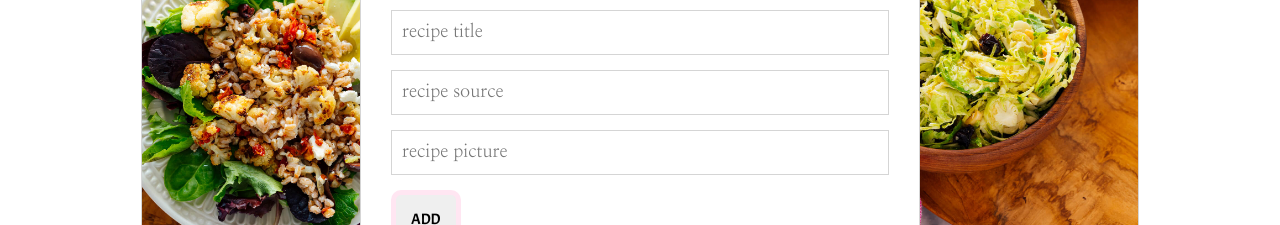
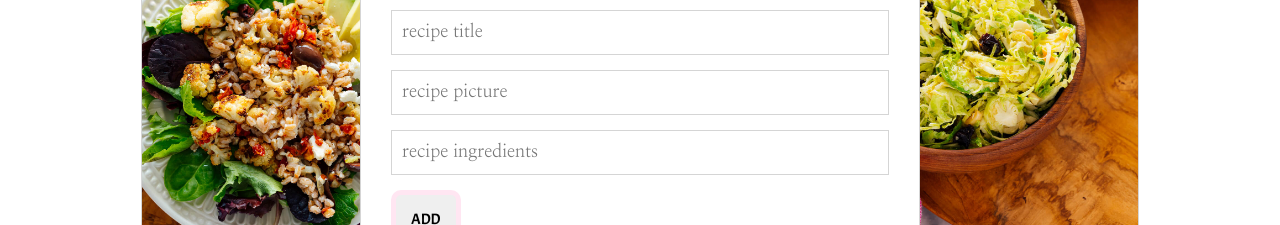
Before and after one commit to lyudmyla-horbyk/recipe-box, a Vue app: page / in a window 1280 px wide. Both pictures are taken after a click on the button "ADD RECIPE". Shown: the part 297-522 px from the top of the page. Built offline with nearby package versions, Linux system fonts and the light colour scheme.

Commit message:
add new recipes and close popup

```diff
--- a/src/App.vue
+++ b/src/App.vue
@@ -6,7 +6,7 @@
         <RecipeCover v-for="recipe in recipes" :key="recipe.title" :recipe="recipe" />
       </div>
     </main>
-    <PopupAddRecipe v-if="popupAddRecipe" />
+    <PopupAddRecipe v-on:add="addRecipe" v-on:close="closePopup" v-if="popupAddRecipe" />
   </div>
 </template>
 
@@ -48,6 +48,12 @@ export default {
   methods: {
     onClickAddNewPopup() {
       this.popupAddRecipe = true;
+    },
+    closePopup() {
+      this.popupAddRecipe = false;
+    },
+    addRecipe(newRecipe) {
+      this.recipes.push(newRecipe);
     }
   }
 };
--- a/src/components/Header.vue
+++ b/src/components/Header.vue
@@ -15,7 +15,6 @@ export default {
   },
   methods: {
     onButtonClick(event) {
-      console.log("Hi I'm here"); // eslint-disable-line
       this.$emit("addNewRecipe", event);
     }
   }
--- a/src/components/PopupAddRecipe.vue
+++ b/src/components/PopupAddRecipe.vue
@@ -4,18 +4,50 @@
       <form class="new-recipe-form">
         <p>Add new recipe</p>
         <a href="#">
-          <i class="fas fa-times"></i>
+          <i v-on:click="closePopup" class="fas fa-times"></i>
         </a>
-        <input type="text" name="recipe title" placeholder="recipe title" required />
-        <input type="text" name="recipe source" placeholder="recipe source" required />
-        <input type="text" name="recipe picture" placeholder="recipe picture" required />
-        <button type="button">Add</button>
+        <input v-model="title" type="text" name="recipe title" placeholder="recipe title" required />
+        <input
+          v-model="url"
+          type="text"
+          name="recipe picture"
+          placeholder="recipe picture"
+          required
+        />
+        <input
+          v-model="ingredients"
+          type="text"
+          name="recipe ingredients"
+          placeholder="recipe ingredients"
+          required
+        />
+        <button v-on:click="addRecipe" type="button">Add</button>
       </form>
     </div>
   </div>
 </template>
 <script>
-export default {};
+export default {
+  data() {
+    return {
+      title: "",
+      url: "",
+      ingredients: ""
+    };
+  },
+  methods: {
+    closePopup() {
+      this.$emit("close");
+    },
+    addRecipe() {
+      this.$emit("add", {
+        url: this.url,
+        title: this.title
+      }),
+        this.$emit("close");
+    }
+  }
+};
 </script>
 <style>
 </style>
```
